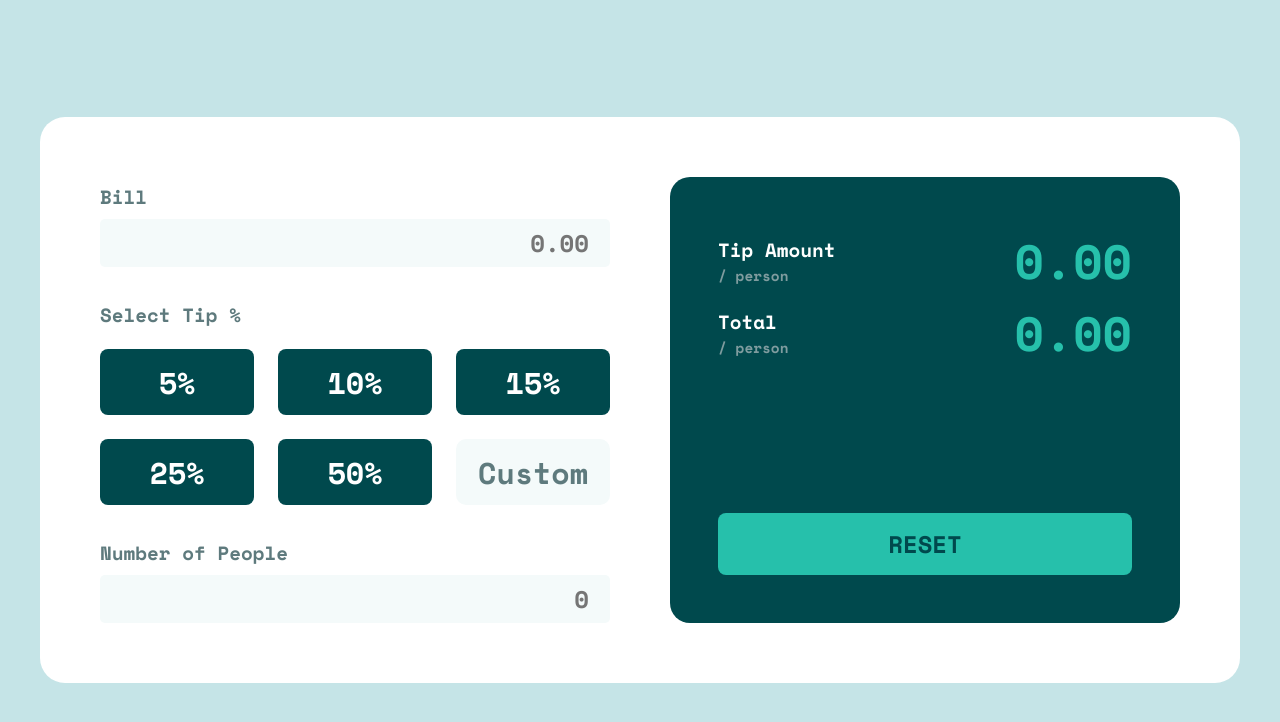
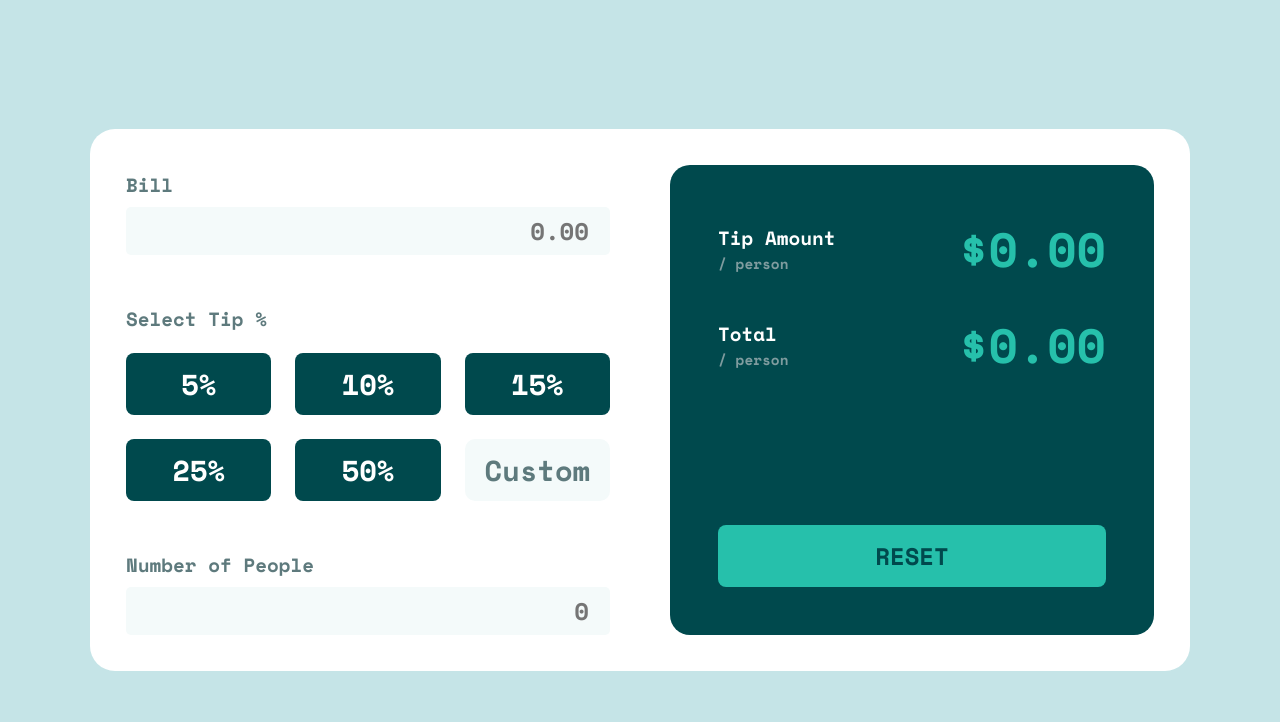
Before and after one commit to 987456987/tip-calculator-app, a React (Vite) app in the folder tip-calculator/: page / in a window 1280 px wide. Shown: the top 722 px of the page. Built offline with nearby package versions, Linux system fonts and the light colour scheme.

Commit message:
more css

```diff
--- a/tip-calculator/src/App.css
+++ b/tip-calculator/src/App.css
@@ -27,10 +27,10 @@ main {
   grid-template-columns: 1fr 1fr;
   background-color: var(--white);
   gap: 2.5em;
-  padding: 2.5em;
+  padding: 1.5em;
   border-radius: 25px;
 
-  max-width: 1200px;
+  max-width: 1100px;
 }
 
 label {
@@ -72,6 +72,8 @@ label {
   display: flex;
   flex-direction: column;
   justify-content: space-between;
+
+  max-width: 500px;
 }
 
 .button-group {
@@ -86,7 +88,7 @@ label {
   color: white;
   border: none;
   outline: none;
-  font-size: 1.25em;
+  font-size: 1.2em;
   padding: .35em;
 }
 
@@ -110,13 +112,18 @@ label {
   align-items: center;
 }
 
+.outer-container {
+  display: grid;
+  gap: 1em;
+}
+
 .output {
   font-size: 2em;
   color: var(--primary-color);
 }
 
 .percent-input {
-  font-size: 1.25em;
+  font-size: 1.2em;
   text-align: center;
   border-radius: 10px;
   max-width: 168px;
--- a/tip-calculator/src/components/Display.jsx
+++ b/tip-calculator/src/components/Display.jsx
@@ -12,7 +12,7 @@ function Display({ tipPercent, numPeople, billTotal }) {
             <p className="extra">/ person</p>
           </div>
           <div className="output">
-            {isFinite(tipAmount/numPeople) ? (tipAmount / numPeople).toFixed(2).toString() : "0.00"}
+            ${isFinite(tipAmount/numPeople) ? (tipAmount / numPeople).toFixed(2).toString() : "0.00"}
           </div>
         </div>
         <div className="inner-container">
@@ -21,7 +21,7 @@ function Display({ tipPercent, numPeople, billTotal }) {
             <p className="extra">/ person</p>
           </div>
           <div className="output">
-            {isFinite(total/numPeople)  ? (total / numPeople).toFixed(2).toString() : "0.00"}
+            ${isFinite(total/numPeople)  ? (total / numPeople).toFixed(2).toString() : "0.00"}
           </div>
         </div>
       </div>
```
